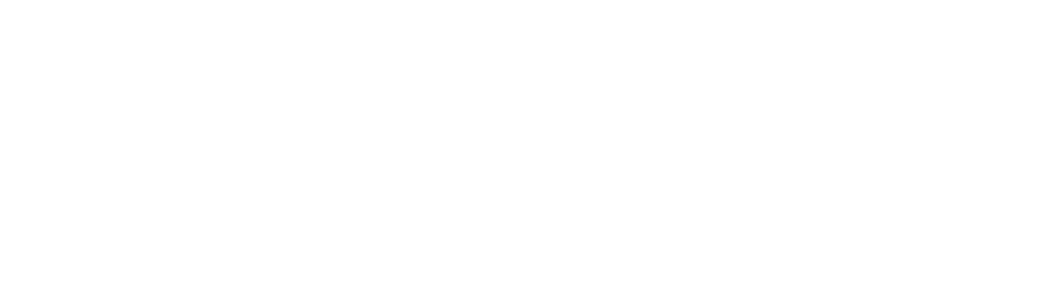
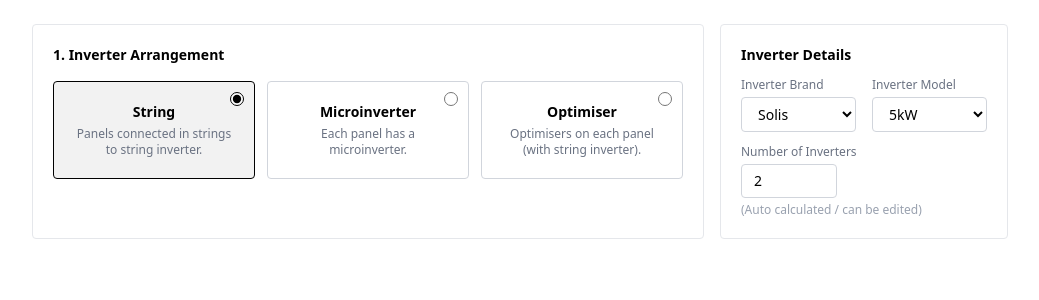
Before and after one commit to soares-roydon/solar-cost-estimator, a Next.js app: page / in a window 1280 px wide. Shown: the top 300 px of the page, without its empty margins (120-1159 px from the left). Built offline with nearby package versions, Linux system fonts and the light colour scheme.

Commit message:
feat: inverter arrangement section with reusable UI components

```diff
--- a/app/page.tsx
+++ b/app/page.tsx
@@ -1,3 +1,9 @@
+import InverterArrangement from '@/components/sections/inverter-arrangement/arrangement';
+
 export default function Home() {
-  return <div></div>;
+  return (
+    <main className="mx-auto max-w-5xl p-6">
+      <InverterArrangement />
+    </main>
+  );
 }
--- /dev/null
+++ b/components/sections/inverter-arrangement/arrangement.tsx
@@ -0,0 +1,86 @@
+'use client';
+
+import { useState } from 'react';
+import RadioCard from '@/components/sections/inverter-arrangement/radio-card';
+import Select from '@/components/ui/select';
+import NumberInput from '@/components/ui/number-input';
+import {
+  arrangementOptions,
+  inverterBrandModels,
+  type ArrangementType,
+} from '@/components/sections/inverter-arrangement/data';
+
+const InverterArrangement = () => {
+  const [selectedType, setSelectedType] = useState<ArrangementType>('string');
+  const [selectedBrand, setSelectedBrand] = useState(inverterBrandModels[0].brand);
+  const [selectedModel, setSelectedModel] = useState(inverterBrandModels[0].models[1]);
+  const [numberOfInverters, setNumberOfInverters] = useState(2);
+
+  // Get available models for current brand
+  const currentBrand = inverterBrandModels.find((b) => b.brand === selectedBrand);
+  const availableModels = currentBrand?.models ?? [];
+
+  const handleBrandChange = (brand: string) => {
+    setSelectedBrand(brand);
+    const newBrand = inverterBrandModels.find((b) => b.brand === brand);
+    if (newBrand && newBrand.models.length > 0) {
+      setSelectedModel(newBrand.models[0]);
+    }
+  };
+
+  return (
+    <div className="flex flex-col gap-4 lg:flex-row lg:items-stretch">
+      {/* Inverter Arrangement card */}
+      <section className="flex-1 rounded border border-gray-200 p-5">
+        <h2 className="mb-4 text-sm font-semibold">1. Inverter Arrangement</h2>
+        <div className="grid auto-rows-min grid-cols-3 gap-3">
+          {arrangementOptions.map((option) => (
+            <RadioCard
+              key={option.id}
+              title={option.title}
+              description={option.description}
+              selected={selectedType === option.id}
+              onSelect={() => setSelectedType(option.id)}
+            />
+          ))}
+        </div>
+      </section>
+
+      {/* Inverter Details card */}
+      <section className="w-full rounded border border-gray-200 p-5 lg:w-72">
+        <h3 className="mb-3 text-sm font-semibold">Inverter Details</h3>
+
+        <div className="flex gap-4">
+          <div className="flex-1">
+            <Select
+              label="Inverter Brand"
+              value={selectedBrand}
+              onChange={handleBrandChange}
+              options={inverterBrandModels.map((b) => ({ label: b.brand, value: b.brand }))}
+            />
+          </div>
+          <div className="flex-1">
+            <Select
+              label="Inverter Model"
+              value={selectedModel}
+              onChange={setSelectedModel}
+              options={availableModels.map((m) => ({ label: m, value: m }))}
+            />
+          </div>
+        </div>
+
+        <div className="mt-3">
+          <NumberInput
+            label="Number of Inverters"
+            value={numberOfInverters}
+            onChange={setNumberOfInverters}
+            min={1}
+            hint="(Auto calculated / can be edited)"
+          />
+        </div>
+      </section>
+    </div>
+  );
+};
+
+export default InverterArrangement;
--- /dev/null
+++ b/components/sections/inverter-arrangement/data.ts
@@ -0,0 +1,46 @@
+export type ArrangementType = 'string' | 'microinverter' | 'optimiser';
+
+export interface ArrangementOption {
+  id: ArrangementType;
+  title: string;
+  description: string;
+}
+
+export const arrangementOptions: ArrangementOption[] = [
+  {
+    id: 'string',
+    title: 'String',
+    description: 'Panels connected in strings to string inverter.',
+  },
+  {
+    id: 'microinverter',
+    title: 'Microinverter',
+    description: 'Each panel has a microinverter.',
+  },
+  {
+    id: 'optimiser',
+    title: 'Optimiser',
+    description: 'Optimisers on each panel (with string inverter).',
+  },
+];
+
+export interface InverterBrandModels {
+  brand: string;
+  models: string[];
+}
+
+// Dummy data — will come from Excel later
+export const inverterBrandModels: InverterBrandModels[] = [
+  {
+    brand: 'Solis',
+    models: ['3kW', '5kW', '6kW', '8kW', '10kW'],
+  },
+  {
+    brand: 'Growatt',
+    models: ['3kW', '5kW', '6kW', '10kW'],
+  },
+  {
+    brand: 'Havells',
+    models: ['3kW', '5kW', '8kW'],
+  },
+];
--- /dev/null
+++ b/components/sections/inverter-arrangement/radio-card.tsx
@@ -0,0 +1,29 @@
+interface Props {
+  title: string;
+  description: string;
+  selected: boolean;
+  onSelect: () => void;
+}
+
+const RadioCard = ({ title, description, selected, onSelect }: Props) => {
+  return (
+    <label
+      className={`relative flex cursor-pointer flex-col items-center gap-1 rounded border px-5 py-5 text-center transition-colors ${
+        selected ? 'border-black bg-black/5' : 'border-gray-300 hover:border-gray-400'
+      }`}
+    >
+      {/* Native radio input for perfect centering */}
+      <input
+        type="radio"
+        checked={selected}
+        onChange={onSelect}
+        className="absolute top-2.5 right-2.5 h-3.5 w-3.5 accent-black"
+      />
+
+      <span className="text-sm font-semibold">{title}</span>
+      <span className="text-xs text-gray-500">{description}</span>
+    </label>
+  );
+};
+
+export default RadioCard;
--- /dev/null
+++ b/components/ui/number-input.tsx
@@ -0,0 +1,28 @@
+interface Props {
+  label?: string;
+  value: number;
+  onChange: (value: number) => void;
+  min?: number;
+  max?: number;
+  hint?: string;
+  className?: string;
+}
+
+const NumberInput = ({ label, value, onChange, min, max, hint, className }: Props) => {
+  return (
+    <label className="flex flex-col gap-1">
+      {label && <span className="text-xs text-gray-500">{label}</span>}
+      <input
+        type="number"
+        min={min}
+        max={max}
+        value={value}
+        onChange={(e) => onChange(Number(e.target.value))}
+        className={`rounded border border-gray-300 px-3 py-1.5 text-sm ${className ?? 'w-24'}`}
+      />
+      {hint && <span className="text-xs text-gray-400">{hint}</span>}
+    </label>
+  );
+};
+
+export default NumberInput;
--- /dev/null
+++ b/components/ui/select.tsx
@@ -0,0 +1,32 @@
+interface Option {
+  label: string;
+  value: string;
+}
+
+interface Props {
+  label?: string;
+  value: string;
+  onChange: (value: string) => void;
+  options: Option[];
+}
+
+const Select = ({ label, value, onChange, options }: Props) => {
+  return (
+    <label className="flex flex-col gap-1">
+      {label && <span className="text-xs text-gray-500">{label}</span>}
+      <select
+        value={value}
+        onChange={(e) => onChange(e.target.value)}
+        className="rounded border border-gray-300 px-3 py-1.5 text-sm"
+      >
+        {options.map((opt) => (
+          <option key={opt.value} value={opt.value}>
+            {opt.label}
+          </option>
+        ))}
+      </select>
+    </label>
+  );
+};
+
+export default Select;
```
Also changed, not shown: components/sections/inverter-arrangement/image.png (added), reference.jpg (added).
